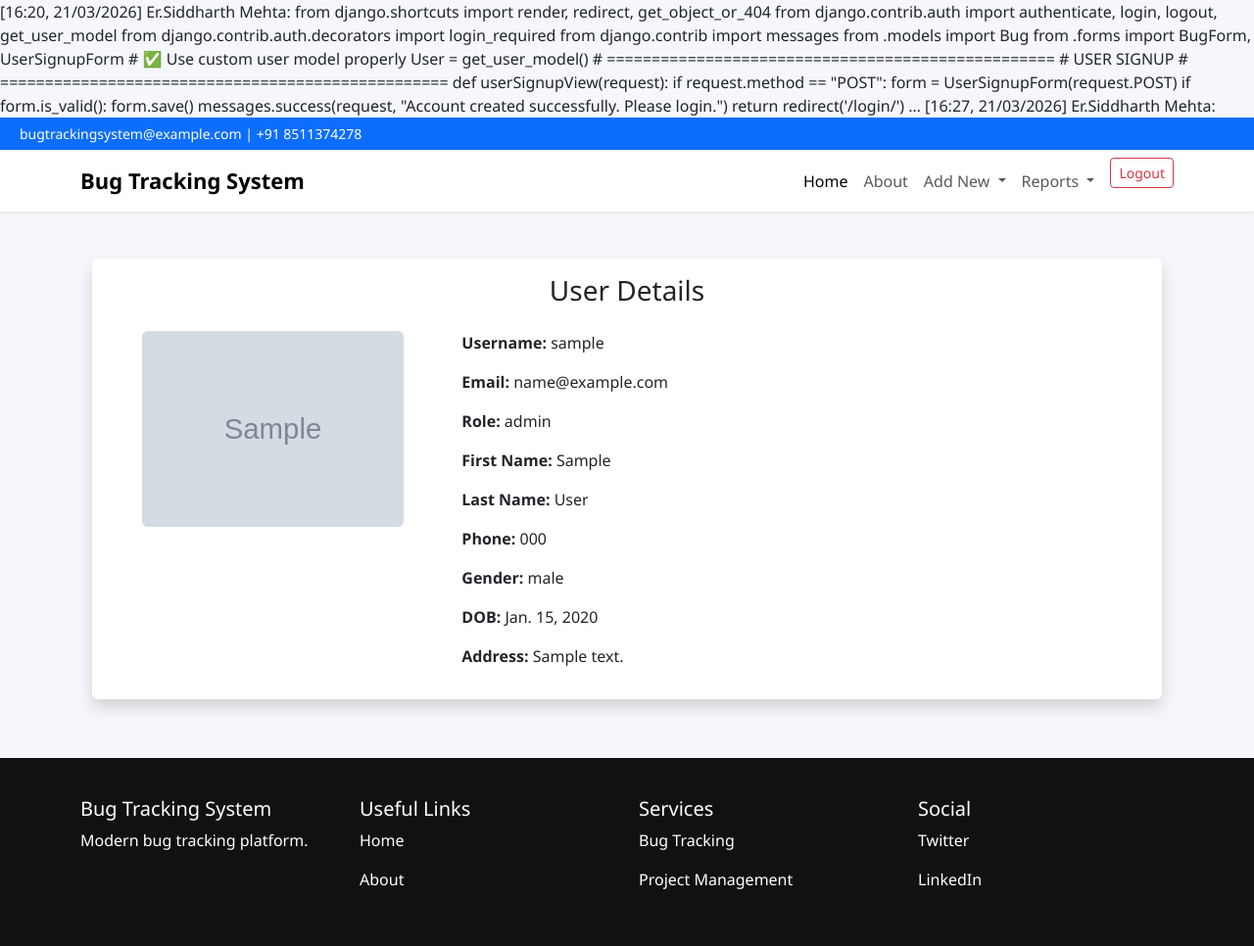
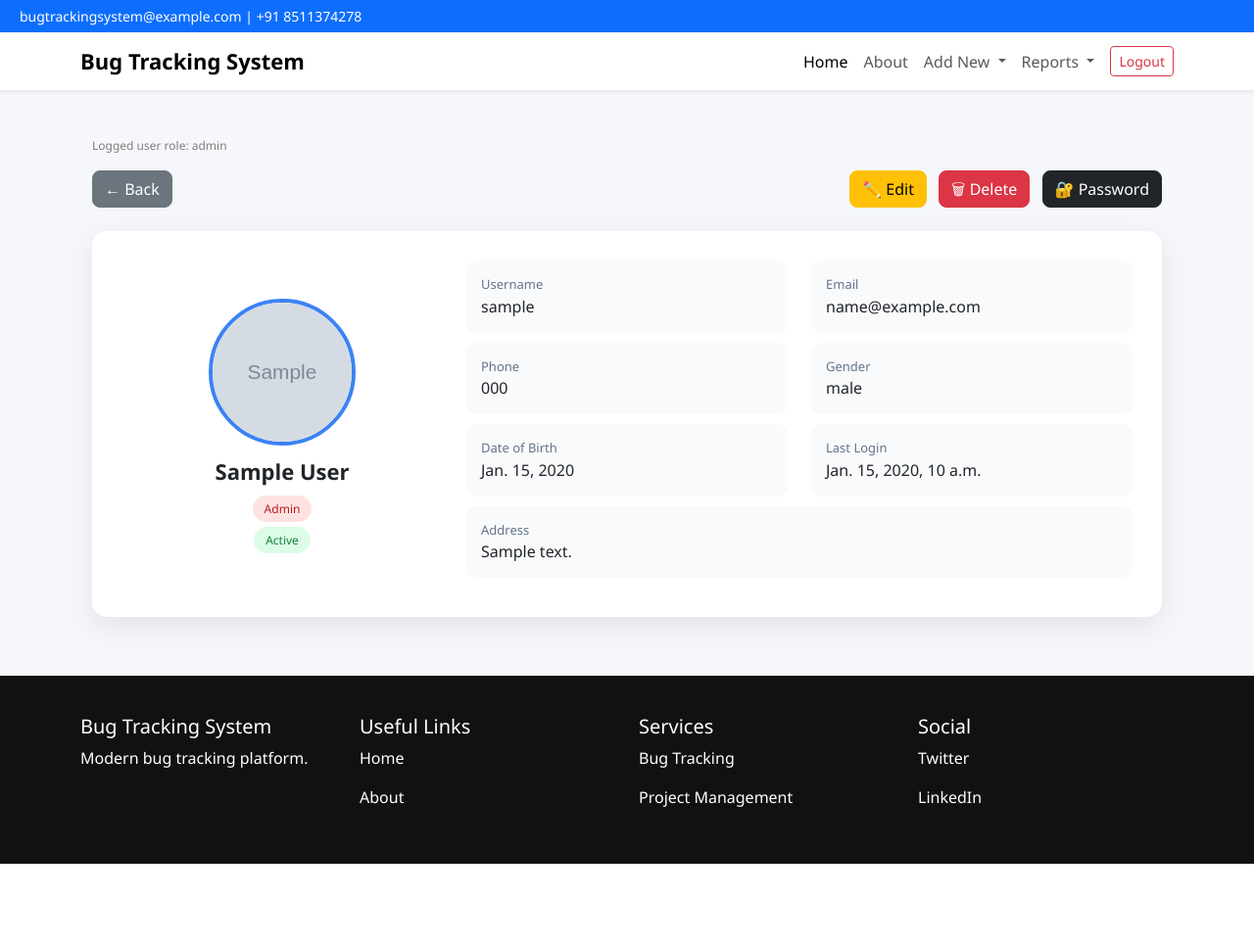
Before and after one commit to siddharthmehta2222-hub/bug-tracking-system-django, a Django app: page /view-user/1/ in a window 1280 px wide. Shown: the whole page at 98% size. After the commit the page ends 882 px from the top, so only its background shows below. Run offline with Django 5.2, Linux system fonts and the light colour scheme; a user stored in the database is signed in; tables that the repository leaves empty hold one stand-in row (values such as "Sample post"); grey boxes marked "Sample" are stand-in pictures; one stand-in notice (Sample message) is shown.

Commit message:
UI: improved user profile page with role-based actions

```diff
--- a/bugtrackingsystem/settings.py
+++ b/bugtrackingsystem/settings.py
@@ -10,6 +10,7 @@ For the full list of settings and their values, see
 https://docs.djangoproject.com/en/6.0/ref/settings/
 """
 
+import os
 from pathlib import Path
 
 # Build paths inside the project like this: BASE_DIR / 'subdir'.
@@ -122,3 +123,6 @@ USE_TZ = True
 
 STATIC_URL = 'static/'
 AUTH_USER_MODEL = 'core.User'
+
+MEDIA_URL = '/media/'
+MEDIA_ROOT = os.path.join(BASE_DIR, 'media')
--- a/bugtrackingsystem/urls.py
+++ b/bugtrackingsystem/urls.py
@@ -16,10 +16,14 @@ Including another URLconf
 """
 from django.contrib import admin
 from django.urls import path, include
+from django.conf import settings
+from django.conf.urls.static import static
 
 urlpatterns = [
     path('admin/', admin.site.urls),
     path('', include('core.urls'))
+]
 
 
-]
+if settings.DEBUG:
+    urlpatterns += static(settings.MEDIA_URL, document_root=settings.MEDIA_ROOT)
--- a/core/templates/core/base.html
+++ b/core/templates/core/base.html
@@ -41,6 +41,26 @@
         .dropdown-menu{
             border-radius:8px;
         }
+
+        /* ✅ BUTTON HOVER EFFECT */
+        .btn{
+            transition:0.3s;
+        }
+
+        .btn:hover{
+            transform:translateY(-2px);
+            box-shadow:0 4px 12px rgba(0,0,0,0.15);
+        }
+
+        /* ✅ PAGE ANIMATION */
+        .container{
+            animation: fadeIn 0.5s ease-in-out;
+        }
+
+        @keyframes fadeIn{
+            from{opacity:0; transform:translateY(10px);}
+            to{opacity:1; transform:translateY(0);}
+        }
     </style>
 </head>
 
@@ -64,69 +84,39 @@
     <div class="collapse navbar-collapse" id="menu">
         <ul class="navbar-nav ms-auto align-items-center">
 
-            <!-- HOME -->
             <li class="nav-item">
                 <a class="nav-link active" href="/">Home</a>
             </li>
 
-            <!-- ABOUT -->
             <li class="nav-item">
                 <a class="nav-link" href="#">About</a>
             </li>
 
-            <!-- ADD NEW -->
             <li class="nav-item dropdown">
                 <a class="nav-link dropdown-toggle" data-bs-toggle="dropdown" href="#">
                     Add New
                 </a>
                 <ul class="dropdown-menu shadow-sm">
 
-                    <li>
-                        <a class="dropdown-item" href="#">Add New Bug</a>
-                    </li>
-
-                    <li>
-                        <a class="dropdown-item" href="#">Add New Project</a>
-                    </li>
-
-                    <li>
-                        <a class="dropdown-item" href="{% url 'add_user' %}">
-                            Add New User
-                        </a>
-                    </li>
+                    <li><a class="dropdown-item" href="#">Add New Bug</a></li>
+                    <li><a class="dropdown-item" href="#">Add New Project</a></li>
+                    <li><a class="dropdown-item" href="{% url 'add_user' %}">Add New User</a></li>
 
                 </ul>
             </li>
 
-            <!-- REPORTS -->
             <li class="nav-item dropdown">
-    <a class="nav-link dropdown-toggle" data-bs-toggle="dropdown" href="#">
-        Reports
-    </a>
+                <a class="nav-link dropdown-toggle" data-bs-toggle="dropdown" href="#">
+                    Reports
+                </a>
 
-    <ul class="dropdown-menu">
+                <ul class="dropdown-menu">
+                    <li><a class="dropdown-item" href="{% url 'bug_list' %}">Bug Report</a></li>
+                    <li><a class="dropdown-item" href="{% url 'user_list' %}">User List</a></li>
+                    <li><a class="dropdown-item" href="{% url 'user_report' %}">User Report</a></li>
+                </ul>
+            </li>
 
-        <li>
-            <a class="dropdown-item" href="{% url 'bug_list' %}">
-                Bug Report
-            </a>
-        </li>
-
-        <li>
-            <a class="dropdown-item" href="{% url 'user_list' %}">
-                User List
-            </a>
-        </li>
-
-        <li>
-            <a class="dropdown-item" href="{% url 'user_report' %}">
-                User Report
-            </a>
-        </li>
-
-    </ul>
-</li>
-            <!-- LOGOUT -->
             <li class="nav-item ms-2">
                 <form action="{% url 'logout' %}" method="POST">
                     {% csrf_token %}
@@ -140,6 +130,23 @@
     </div>
 </div>
 </nav>
+
+<!-- ✅ TOAST MESSAGE (NEW) -->
+{% if messages %}
+<div class="position-fixed top-0 end-0 p-3" style="z-index:9999;">
+    {% for message in messages %}
+    <div class="toast show align-items-center text-white bg-success border-0 mb-2">
+        <div class="d-flex">
+            <div class="toast-body">
+                {{ message }}
+            </div>
+            <button type="button" class="btn-close btn-close-white me-2 m-auto"
+                    onclick="this.parentElement.parentElement.remove();"></button>
+        </div>
+    </div>
+    {% endfor %}
+</div>
+{% endif %}
 
 <!-- CONTENT -->
 <div class="container mt-4">
@@ -185,5 +192,12 @@
 <!-- BOOTSTRAP JS -->
 <script src="https://cdn.jsdelivr.net/npm/bootstrap@5.3.2/dist/js/bootstrap.bundle.min.js"></script>
 
+<!-- ✅ AUTO HIDE TOAST -->
+<script>
+setTimeout(()=>{
+    document.querySelectorAll('.toast').forEach(t => t.remove());
+}, 3000);
+</script>
+
 </body>
-</html>
+</html
--- a/core/templates/core/view_user.html
+++ b/core/templates/core/view_user.html
@@ -1,68 +1,221 @@
-[16:20, 21/03/2026] Er.Siddharth Mehta: from django.shortcuts import render, redirect, get_object_or_404
-from django.contrib.auth import authenticate, login, logout, get_user_model
-from django.contrib.auth.decorators import login_required
-from django.contrib import messages
-
-from .models import Bug
-from .forms import BugForm, UserSignupForm
-
-# ✅ Use custom user model properly
-User = get_user_model()
-
-# ==================================================
-# USER SIGNUP
-# ==================================================
-def userSignupView(request):
-    if request.method == "POST":
-        form = UserSignupForm(request.POST)
-        if form.is_valid():
-            form.save()
-            messages.success(request, "Account created successfully. Please login.")
-            return redirect('/login/')
-  …
-[16:27, 21/03/2026] Er.Siddharth Mehta: {% extends 'core/base.html' %}
+{% extends 'core/base.html' %}
 
 {% block content %}
 
+<style>
+
+/* PROFILE CARD */
+.profile-card{
+    background:white;
+    border-radius:15px;
+    box-shadow:0 10px 30px rgba(0,0,0,0.08);
+    padding:30px;
+}
+
+/* IMAGE */
+.profile-img{
+    width:150px;
+    height:150px;
+    object-fit:cover;
+    border-radius:50%;
+    border:4px solid #3b82f6;
+}
+
+/* NAME */
+.profile-name{
+    font-size:22px;
+    font-weight:600;
+    margin-top:10px;
+}
+
+/* ROLE COLORS */
+.role-admin{background:#fee2e2;color:#b91c1c;}
+.role-manager{background:#dbeafe;color:#1d4ed8;}
+.role-developer{background:#cffafe;color:#0e7490;}
+.role-tester{background:#e5e7eb;color:#374151;}
+
+/* BADGES */
+.badge-pill{
+    padding:5px 12px;
+    border-radius:20px;
+    font-size:12px;
+}
+
+/* DETAILS */
+.detail-label{
+    color:#64748b;
+    font-size:13px;
+}
+
+.detail-value{
+    font-weight:500;
+}
+
+/* BOX */
+.info-box{
+    background:#f9fafb;
+    padding:15px;
+    border-radius:10px;
+    margin-bottom:10px;
+}
+
+/* STATUS */
+.status-active{
+    background:#dcfce7;
+    color:#15803d;
+}
+
+/* BUTTONS */
+.action-btn{
+    border-radius:8px;
+}
+
+</style>
+
 <div class="container mt-5">
 
-    <div class="card shadow border-0">
-        <div class="card-body">
+    <!-- 🔍 DEBUG (Remove later) -->
+    <p style="font-size:12px;color:gray;">
+        Logged user role: {{ request.user.role }}
+    </p>
 
-            <h3 class="text-center mb-4">User Details</h3>
+    <!-- TOP ACTION BAR -->
+    <div class="d-flex justify-content-between mb-4">
 
-            <div class="row">
+        <!-- BACK -->
+        <a href="{% url 'user_list' %}" class="btn btn-secondary action-btn">
+            ← Back
+        </a>
 
-                <!-- IMAGE -->
-                <div class="col-md-4 text-center">
-                    {% if user.image %}
-                        <img src="{{ user.image.url }}" class="img-fluid rounded" style="height:200px;">
-                    {% else %}
-                        <img src="https://via.placeholder.com/200" class="img-fluid rounded">
-                    {% endif %}
+        <!-- ✅ SHOW BUTTONS TO LOGGED USERS -->
+        {% if request.user.is_authenticated %}
+        <div>
+
+            <a href="{% url 'edit_user' user.id %}" class="btn btn-warning action-btn me-2">
+                ✏️ Edit
+            </a>
+
+            <a href="{% url 'delete_user' user.id %}"
+               class="btn btn-danger action-btn me-2"
+               onclick="return confirm('Delete this user?')">
+               🗑 Delete
+            </a>
+
+            <a href="{% url 'change_password' user.id %}" class="btn btn-dark action-btn">
+                🔐 Password
+            </a>
+
+        </div>
+        {% endif %}
+
+    </div>
+
+    <!-- PROFILE CARD -->
+    <div class="profile-card">
+
+        <div class="row align-items-center">
+
+            <!-- LEFT -->
+            <div class="col-md-4 text-center">
+
+                {% if user.image %}
+                    <img src="{{ user.image.url }}" class="profile-img">
+                {% else %}
+                    <img src="https://via.placeholder.com/150" class="profile-img">
+                {% endif %}
+
+                <div class="profile-name">
+                    {{ user.first_name }} {{ user.last_name }}
                 </div>
 
-                <!-- DETAILS -->
-                <div class="col-md-8">
+                <!-- ROLE -->
+                <div class="mt-2">
+                    <span class="badge-pill
+                        {% if user.role == 'admin' %}role-admin
+                        {% elif user.role == 'manager' %}role-manager
+                        {% elif user.role == 'developer' %}role-developer
+                        {% else %}role-tester
+                        {% endif %}
+                    ">
+                        {{ user.role|title }}
+                    </span>
+                </div>
 
-                    <p><strong>Username:</strong> {{ user.username }}</p>
-                    <p><strong>Email:</strong> {{ user.email }}</p>
-                    <p><strong>Role:</strong> {{ user.role }}</p>
+                <!-- STATUS -->
+                <div class="mt-2">
+                    <span class="badge-pill status-active">
+                        Active
+                    </span>
+                </div>
 
-                    <p><strong>First Name:</strong> {{ user.first_name }}</p>
-                    <p><strong>Last Name:</strong> {{ user.last_name }}</p>
+            </div>
 
-                    <p><strong>Phone:</strong> {{ user.phone }}</p>
-                    <p><strong>Gender:</strong> {{ user.gender }}</p>
-                    <p><strong>DOB:</strong> {{ user.dob }}</p>
+            <!-- RIGHT -->
+            <div class="col-md-8">
 
-                    <p><strong>Address:</strong> {{ user.address }}</p>
+                <div class="row">
+
+                    <div class="col-md-6">
+                        <div class="info-box">
+                            <div class="detail-label">Username</div>
+                            <div class="detail-value">{{ user.username }}</div>
+                        </div>
+                    </div>
+
+                    <div class="col-md-6">
+                        <div class="info-box">
+                            <div class="detail-label">Email</div>
+                            <div class="detail-value">{{ user.email }}</div>
+                        </div>
+                    </div>
+
+                    <div class="col-md-6">
+                        <div class="info-box">
+                            <div class="detail-label">Phone</div>
+                            <div class="detail-value">{{ user.phone }}</div>
+                        </div>
+                    </div>
+
+                    <div class="col-md-6">
+                        <div class="info-box">
+                            <div class="detail-label">Gender</div>
+                            <div class="detail-value">{{ user.gender }}</div>
+                        </div>
+                    </div>
+
+                    <div class="col-md-6">
+                        <div class="info-box">
+                            <div class="detail-label">Date of Birth</div>
+                            <div class="detail-value">{{ user.dob }}</div>
+                        </div>
+                    </div>
+
+                    <div class="col-md-6">
+                        <div class="info-box">
+                            <div class="detail-label">Last Login</div>
+                            <div class="detail-value">
+                                {% if user.last_login %}
+                                    {{ user.last_login }}
+                                {% else %}
+                                    Never
+                                {% endif %}
+                            </div>
+                        </div>
+                    </div>
+
+                    <div class="col-md-12">
+                        <div class="info-box">
+                            <div class="detail-label">Address</div>
+                            <div class="detail-value">{{ user.address }}</div>
+                        </div>
+                    </div>
 
                 </div>
 
             </div>
 
         </div>
+
     </div>
 
 </div>
```
Also changed, not shown: media/users/WhatsApp_Image_2026-03-22_at_11.29.39.jpeg (added), users/mihir(manager).jpeg (added).
